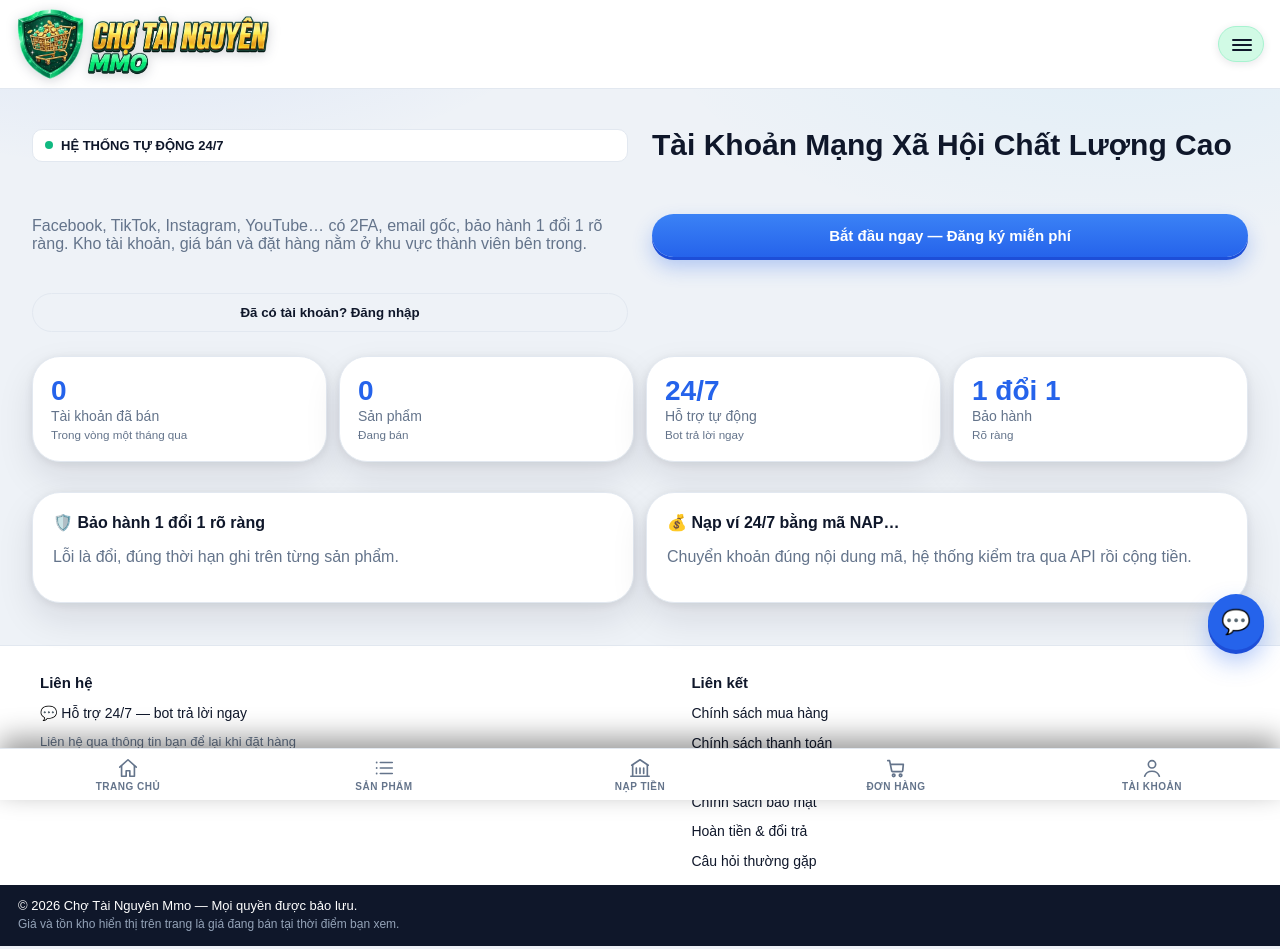
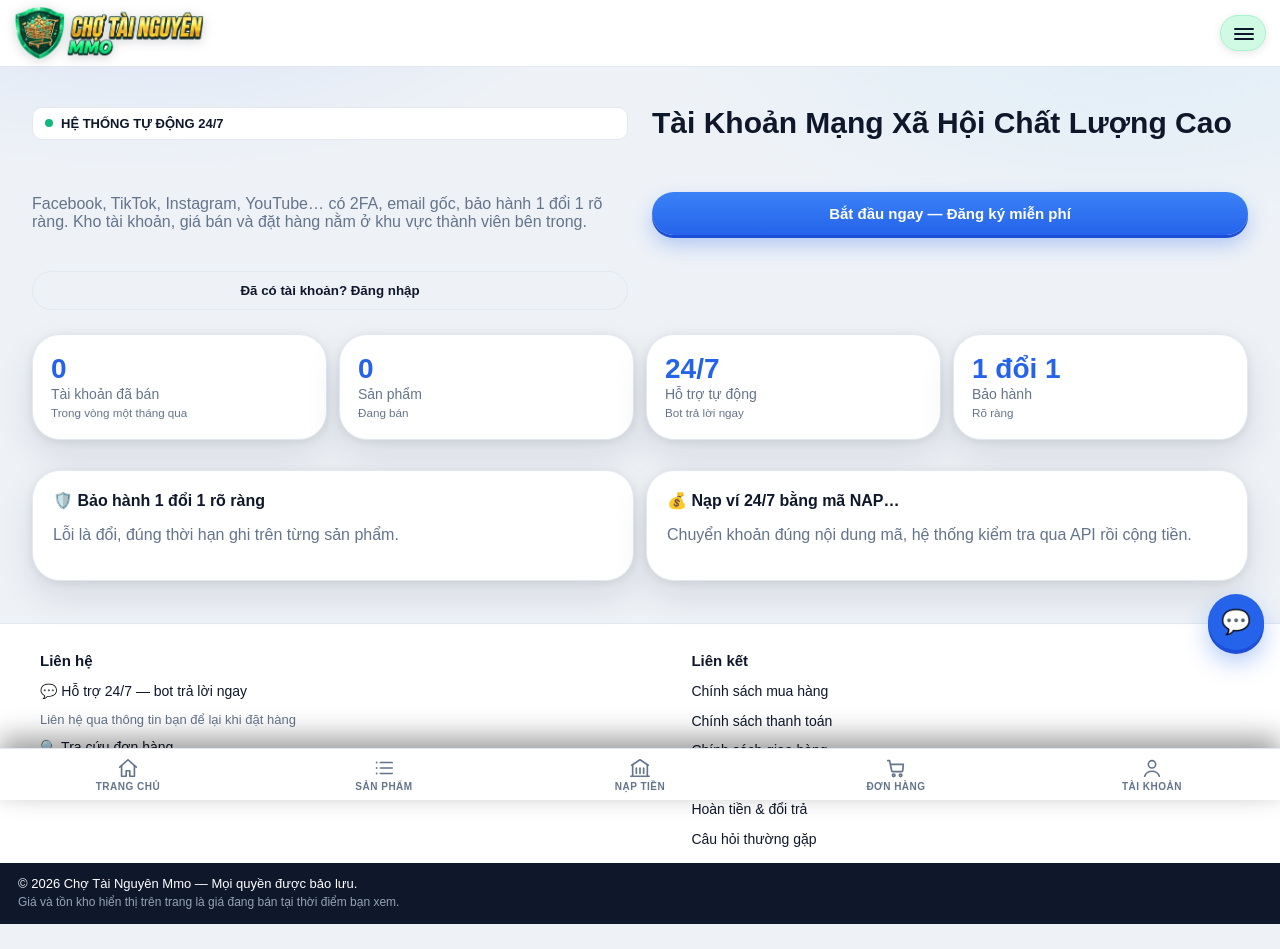
Before and after one commit to kaitokidaws-beep/chotainguyen-shop, a website: page public/index.html in a window 1280 px wide. Drawn offline with Linux system fonts and the light colour scheme; no server answers.

Commit message:
Logo header that su gon that: width+height ro rang 141x40px tren dien thoai (PC 190x54px), giam padding header.
Nguyen nhan that lan truoc: chi cap max-width:220px nhung height:62px x ti le anh 819/232 da cho rong 219px - cap 220px khong bao gio siet duoc gi, logo van chiem ~56% be ngang dien thoai. Gio dat ro width:141px height:40px ca tren CSS lan thuoc tinh img, object-fit:contain. Khong doi logo.png, khong mang nut sang/toi ve, menu/bottom nav/theme sang trang giu nguyen. Bump assets len ?v=17

```diff
--- a/public/index.html
+++ b/public/index.html
@@ -4,14 +4,14 @@
 <meta charset="UTF-8">
 <meta name="viewport" content="width=device-width, initial-scale=1.0">
 <title>Chợ Tài Nguyên Mmo — Shop Tài Khoản Mạng Xã Hội</title>
-<link rel="stylesheet" href="style.css?v=16">
+<link rel="stylesheet" href="style.css?v=17">
 </head>
 <body>
 <div id="app">
   <header class="site-header">
     <div class="header-row">
       <div class="brand">
-        <img class="brand-logo" src="logo.png" alt="Chợ Tài Nguyên Mmo">
+        <img class="brand-logo" src="logo.png" alt="Chợ Tài Nguyên Mmo" width="141" height="40">
       </div>
       <div class="header-actions">
         <button id="menuBtn" class="menu-btn" title="Menu" aria-label="Mở menu"><span></span><span></span><span></span></button>
@@ -202,6 +202,6 @@
 
   <div id="productModal" class="modal" hidden><div class="modal-box card" id="productModalBox"></div></div>
 </div>
-<script src="app.js?v=16"></script>
+<script src="app.js?v=17"></script>
 </body>
 </html>
--- a/public/style.css
+++ b/public/style.css
@@ -41,11 +41,14 @@ h3 { font-size: 16px; margin: 18px 0 8px; }
 .dot { width: 8px; height: 8px; border-radius: 50%; background: var(--jade); display: inline-block; }
 
 /* header — logo trái, nút phải, tràn hết bề ngang */
-.site-header { position: sticky; top: 0; z-index: 20; background: var(--bg); border-bottom: 1px solid var(--border); padding: 8px 16px; }
+.site-header { position: sticky; top: 0; z-index: 20; background: var(--bg); border-bottom: 1px solid var(--border); padding: 6px 14px; }
 .header-row { display: flex; align-items: center; justify-content: space-between; gap: 12px; width: 100%; }
 .brand { flex: 1; min-width: 0; }
-/* Logo giống shop trong Muse: tối đa 220px trên điện thoại, nằm trái cùng hàng với nút menu, không cao thêm */
-.brand-logo { display: block; height: 62px; width: auto; max-width: 220px; filter: drop-shadow(0 2px 6px rgba(15,23,42,.18)); }
+/* Logo gọn thật trên điện thoại: đặt RÕ width+height trên ảnh (40x141px).
+   Lỗi lần trước: chỉ cap max-width:220px nhưng height:62px × tỉ lệ ảnh 819/232
+   đã cho rộng 219px — cap 220px không bao giờ siết được gì, logo vẫn chiếm ~56%
+   bề ngang điện thoại. Giờ width 141px = ~36% bề ngang điện thoại. */
+.brand-logo { display: block; width: 141px; height: 40px; max-width: 141px; object-fit: contain; filter: drop-shadow(0 2px 6px rgba(15,23,42,.18)); }
 .header-actions { display: flex; gap: 8px; margin-left: auto; }
 .icon-btn { width: 44px; height: 44px; border-radius: 50%; border: 1px solid var(--border); background: var(--card); color: var(--text); font-size: 18px; }
 .menu-btn { position: relative; width: 46px; height: 36px; flex: none; border-radius: 999px; border: 1px solid #a7f3d0; background: #d1fae5; cursor: pointer; padding: 0; box-shadow: 0 2px 8px rgba(15,23,42,.10); transition: transform .12s ease, border-color .2s ease; }
@@ -68,7 +71,7 @@ h3 { font-size: 16px; margin: 18px 0 8px; }
 .main-menu button { flex: 1 1 30%; background: var(--card); color: var(--text); border: 1px solid var(--border); border-radius: 999px; padding: 11px; font-weight: 600; }
 
 .gate, main, footer { width: 100%; padding: 0 16px; }
-@media (min-width: 1024px) { .gate, main, footer { padding: 0 32px; } .gate-hero { display: grid; grid-template-columns: 1fr 1fr; gap: 24px; align-items: center; } .brand-logo { height: 72px; max-width: 480px; } }
+@media (min-width: 1024px) { .gate, main, footer { padding: 0 32px; } .gate-hero { display: grid; grid-template-columns: 1fr 1fr; gap: 24px; align-items: center; } .brand-logo { width: 190px; height: 54px; max-width: 190px; } }
 .gate-hero { padding: 24px 0 8px; }
 .stats-panel { display: grid; grid-template-columns: repeat(2, 1fr); gap: 12px; margin: 16px 0; }
 @media (min-width: 1024px) { .stats-panel { grid-template-columns: repeat(4, 1fr); } }
```
